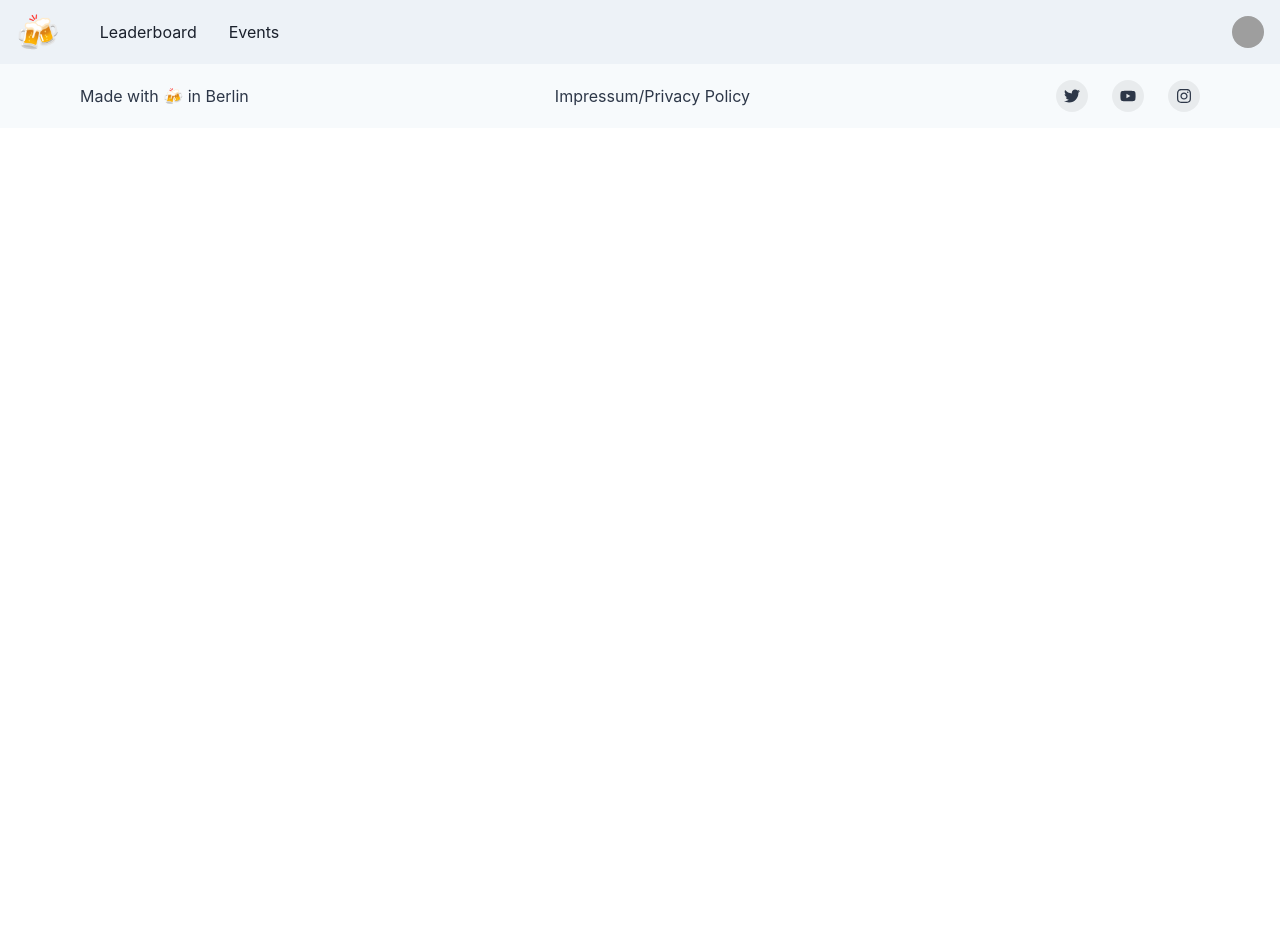
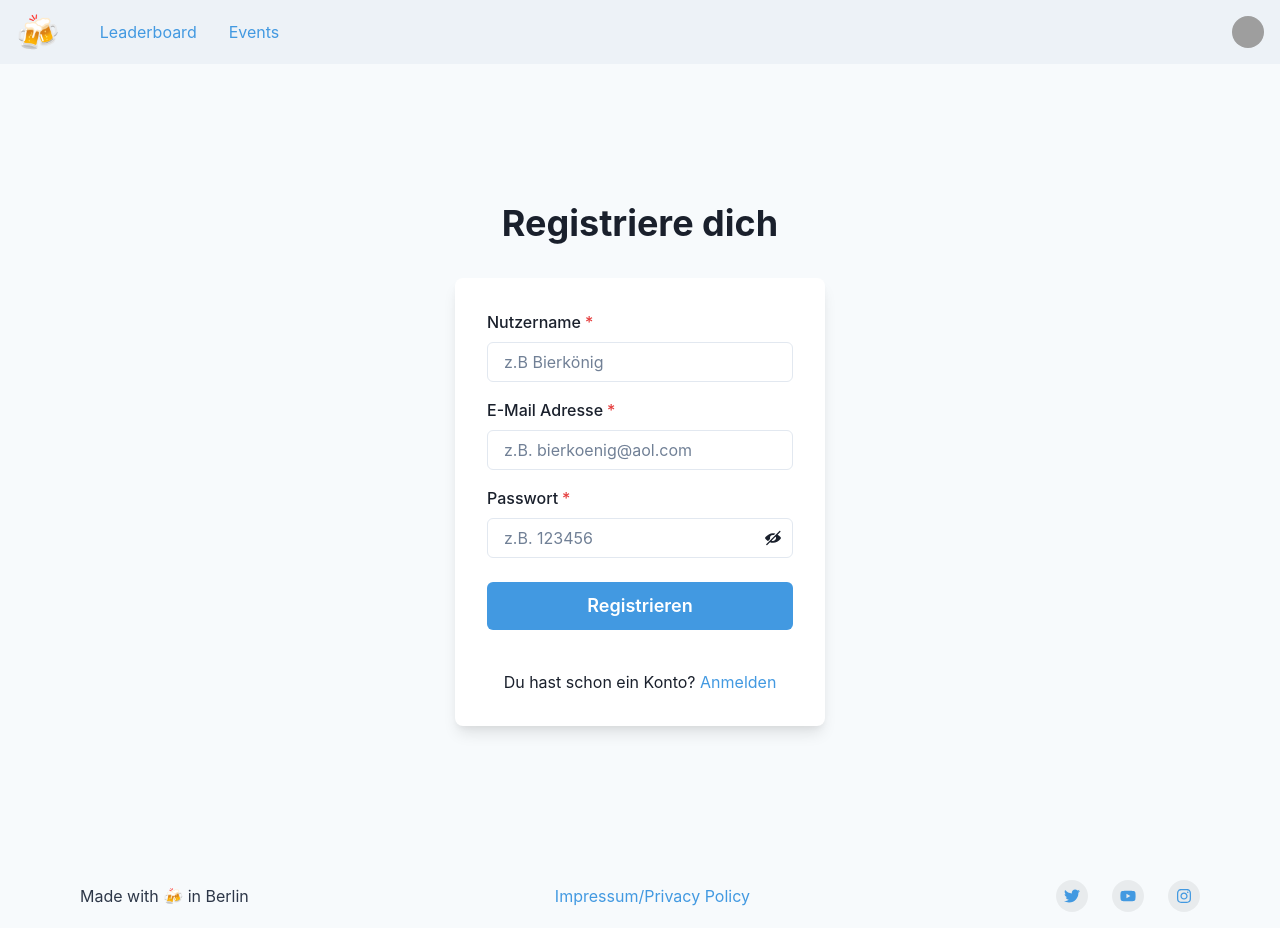
Before and after one commit to dawdlestudios/flunky.beer, a React (Vite) app in the folder client/: page /signup in a window 1280 px wide. Before the commit the page ends 800 px from the top, so only its background shows below. Built offline with nearby package versions, Linux system fonts and the light colour scheme; grey boxes are pictures that could not be loaded.

Commit message:
add morepages
Signed-off-by: Henry Gressmann <mail@henrygressmann.de>

```diff
--- a/client/package.json
+++ b/client/package.json
@@ -25,7 +25,8 @@
     "react-dom": "^18.2.0",
     "react-icons": "^4.7.1",
     "sass": "^1.58.3",
-    "wouter": "^2.10.0"
+    "wouter": "^2.10.0",
+    "zustand": "^4.3.3"
   },
   "devDependencies": {
     "@types/react": "^18.0.27",
--- a/client/src/App.tsx
+++ b/client/src/App.tsx
@@ -1,11 +1,19 @@
 import { Route } from "wouter";
 import { Layout } from "./layout";
 import { IndexPage } from "./pages";
+import LoginPage from "./pages/auth/login";
+import SignupPage from "./pages/auth/signup";
+import { EventsPage } from "./pages/events";
+import { LeaderboardPage } from "./pages/leaderboard";
 
 function App() {
 	return (
 		<Layout>
 			<Route path="/" component={IndexPage} />
+			<Route path="/login" component={LoginPage} />
+			<Route path="/signup" component={SignupPage} />
+			<Route path="/leaderboard" component={LeaderboardPage} />
+			<Route path="/events" component={EventsPage} />
 		</Layout>
 	);
 }
--- a/client/src/global.css
+++ b/client/src/global.css
@@ -12,3 +12,7 @@
   -moz-osx-font-smoothing: grayscale;
   -webkit-text-size-adjust: 100%;
 }
+
+a {
+  color: var(--chakra-colors-blue-400) !important;
+}
--- a/client/src/layout/header.tsx
+++ b/client/src/layout/header.tsx
@@ -4,7 +4,6 @@ import {
 	Flex,
 	Avatar,
 	HStack,
-	Link,
 	IconButton,
 	Button,
 	Menu,
@@ -15,13 +14,25 @@ import {
 	useDisclosure,
 	useColorModeValue,
 	Stack,
+	Link as ChakraLink,
 } from "@chakra-ui/react";
 import { HamburgerIcon, CloseIcon } from "@chakra-ui/icons";
+import { Link } from "wouter";
 
-const Links = ["Leaderboard", "Events"];
+const links = [
+	{
+		href: "/leaderboard",
+		label: "Leaderboard",
+	},
+	{
+		href: "/events",
+		label: "Events",
+	},
+];
 
-const NavLink = ({ children }: { children: ReactNode }) => (
-	<Link
+const NavLink = ({ children, href }: { children: ReactNode; href: string }) => (
+	<Link href={href}>
+		<ChakraLink
 			px={2}
 			py={1}
 			rounded={"md"}
@@ -29,9 +40,9 @@ const NavLink = ({ children }: { children: ReactNode }) => (
 				textDecoration: "none",
 				bg: useColorModeValue("gray.200", "gray.700"),
 			}}
-		href={"#"}
 		>
 			{children}
+		</ChakraLink>
 	</Link>
 );
 
@@ -50,10 +61,16 @@ export default function Header() {
 						onClick={isOpen ? onClose : onOpen}
 					/>
 					<HStack spacing={8} alignItems={"center"}>
-						<Box fontSize={35}>🍻</Box>
+						<Link href={"/"}>
+							<Box cursor={"pointer"} fontSize={35}>
+								🍻
+							</Box>
+						</Link>{" "}
 						<HStack as={"nav"} spacing={4} display={{ base: "none", md: "flex" }}>
-							{Links.map((link) => (
-								<NavLink key={link}>{link}</NavLink>
+							{links.map(({ href, label }) => (
+								<NavLink key={href} href={href}>
+									{label}
+								</NavLink>
 							))}
 						</HStack>
 					</HStack>
@@ -68,10 +85,10 @@ export default function Header() {
 								/>
 							</MenuButton>
 							<MenuList>
-								<MenuItem>Link 1</MenuItem>
-								<MenuItem>Link 2</MenuItem>
+								<MenuItem>Profil</MenuItem>
+								<MenuItem>Teams</MenuItem>
 								<MenuDivider />
-								<MenuItem>Link 3</MenuItem>
+								<MenuItem>Abmelden</MenuItem>
 							</MenuList>
 						</Menu>
 					</Flex>
@@ -80,8 +97,10 @@ export default function Header() {
 				{isOpen ? (
 					<Box pb={4} display={{ md: "none" }}>
 						<Stack as={"nav"} spacing={4}>
-							{Links.map((link) => (
-								<NavLink key={link}>{link}</NavLink>
+							{links.map(({ href, label }) => (
+								<NavLink key={href} href={href}>
+									{label}
+								</NavLink>
 							))}
 						</Stack>
 					</Box>
--- /dev/null
+++ b/client/src/pages/auth/login.tsx
@@ -0,0 +1,53 @@
+import {
+	Flex,
+	Box,
+	FormControl,
+	FormLabel,
+	Input,
+	Checkbox,
+	Stack,
+	Link,
+	Button,
+	Heading,
+	Text,
+	useColorModeValue,
+} from "@chakra-ui/react";
+
+export default function LoginPage() {
+	return (
+		<Flex minH={"100vh"} align={"center"} justify={"center"} bg={useColorModeValue("gray.50", "gray.800")}>
+			<Stack spacing={8} mx={"auto"} maxW={"lg"} py={12} px={6}>
+				<Stack align={"center"}>
+					<Heading fontSize={"4xl"}>Melde dich an</Heading>
+				</Stack>
+				<Box rounded={"lg"} bg={useColorModeValue("white", "gray.700")} boxShadow={"lg"} p={8}>
+					<Stack spacing={4}>
+						<FormControl id="email">
+							<FormLabel>Email address</FormLabel>
+							<Input type="email" />
+						</FormControl>
+						<FormControl id="password">
+							<FormLabel>Password</FormLabel>
+							<Input type="password" />
+						</FormControl>
+						<Stack spacing={10}>
+							<Stack direction={{ base: "column", sm: "row" }} align={"start"} justify={"space-between"}>
+								<Checkbox>Remember me</Checkbox>
+								<Link color={"blue.400"}>Forgot password?</Link>
+							</Stack>
+							<Button
+								bg={"blue.400"}
+								color={"white"}
+								_hover={{
+									bg: "blue.500",
+								}}
+							>
+								Sign in
+							</Button>
+						</Stack>
+					</Stack>
+				</Box>
+			</Stack>
+		</Flex>
+	);
+}
--- /dev/null
+++ b/client/src/pages/auth/signup.tsx
@@ -0,0 +1,77 @@
+import {
+	Flex,
+	Box,
+	FormControl,
+	FormLabel,
+	Input,
+	InputGroup,
+	HStack,
+	InputRightElement,
+	Stack,
+	Button,
+	Heading,
+	Text,
+	useColorModeValue,
+} from "@chakra-ui/react";
+import { useState } from "react";
+import { ViewIcon, ViewOffIcon } from "@chakra-ui/icons";
+import { Link } from "wouter";
+
+export default function SignupPage() {
+	const [showPassword, setShowPassword] = useState(false);
+
+	return (
+		<Flex minH={"100vh"} align={"center"} justify={"center"} bg={useColorModeValue("gray.50", "gray.800")}>
+			<Stack spacing={8} mx={"auto"} maxW={"lg"} py={12} px={6}>
+				<Stack align={"center"}>
+					<Heading fontSize={"4xl"} textAlign={"center"}>
+						Registriere dich
+					</Heading>
+				</Stack>
+				<Box rounded={"lg"} bg={useColorModeValue("white", "gray.700")} boxShadow={"lg"} p={8}>
+					<Stack spacing={4}>
+						<Box>
+							<FormControl id="username" isRequired>
+								<FormLabel>Nutzername</FormLabel>
+								<Input type="text" placeholder="z.B Bierkönig" />
+							</FormControl>
+						</Box>
+						<FormControl id="email" isRequired>
+							<FormLabel>E-Mail Adresse</FormLabel>
+							<Input placeholder="z.B. bierkoenig@aol.com" type="email" />
+						</FormControl>
+						<FormControl id="password" isRequired>
+							<FormLabel>Passwort</FormLabel>
+							<InputGroup>
+								<Input placeholder="z.B. 123456" type={showPassword ? "text" : "password"} />
+								<InputRightElement h={"full"}>
+									<Button variant={"ghost"} onClick={() => setShowPassword((showPassword) => !showPassword)}>
+										{showPassword ? <ViewIcon /> : <ViewOffIcon />}
+									</Button>
+								</InputRightElement>
+							</InputGroup>
+						</FormControl>
+						<Stack spacing={10} pt={2}>
+							<Button
+								loadingText="Submitting"
+								size="lg"
+								bg={"blue.400"}
+								color={"white"}
+								_hover={{
+									bg: "blue.500",
+								}}
+							>
+								Registrieren
+							</Button>
+						</Stack>
+						<Stack pt={6}>
+							<Text align={"center"}>
+								Du hast schon ein Konto? <Link href="/login">Anmelden</Link>
+							</Text>
+						</Stack>
+					</Stack>
+				</Box>
+			</Stack>
+		</Flex>
+	);
+}
--- /dev/null
+++ b/client/src/pages/events.tsx
@@ -0,0 +1,9 @@
+import { Stack } from "@chakra-ui/react";
+
+export const EventsPage = () => {
+	return (
+		<Stack minH={"calc(100vh - 4rem)"} direction={{ base: "column", md: "row" }}>
+			<h1>Events</h1>
+		</Stack>
+	);
+};
--- a/client/src/pages/index.tsx
+++ b/client/src/pages/index.tsx
@@ -1,7 +1,7 @@
-import { DefaultParams, RouteComponentProps } from "wouter";
+import { DefaultParams, Link, RouteComponentProps } from "wouter";
 import { Button, Flex, Heading, Image, Stack, Text, useBreakpointValue } from "@chakra-ui/react";
 
-export const IndexPage = ({}: RouteComponentProps<DefaultParams>) => {
+export const IndexPage = ({ params }: RouteComponentProps<DefaultParams>) => {
 	return (
 		<Stack minH={"calc(100vh - 4rem)"} direction={{ base: "column", md: "row" }}>
 			<Flex p={8} flex={1} align={"center"} justify={"center"}>
@@ -32,6 +32,7 @@ export const IndexPage = ({}: RouteComponentProps<DefaultParams>) => {
 						Prost! Mach dich bereit für das ultimative Bierball-Turnier!
 					</Text>
 					<Stack direction={{ base: "column", md: "row" }} spacing={4}>
+						<Link href="/signup">
 							<Button
 								rounded={"full"}
 								bg={"blue.400"}
@@ -42,7 +43,10 @@ export const IndexPage = ({}: RouteComponentProps<DefaultParams>) => {
 							>
 								Registrieren
 							</Button>
+						</Link>
+						<Link href="/login">
 							<Button rounded={"full"}>Anmelden</Button>
+						</Link>
 					</Stack>
 				</Stack>
 			</Flex>
--- /dev/null
+++ b/client/src/pages/leaderboard.tsx
@@ -0,0 +1,9 @@
+import { Stack } from "@chakra-ui/react";
+
+export const LeaderboardPage = () => {
+	return (
+		<Stack minH={"calc(100vh - 4rem)"} direction={{ base: "column", md: "row" }}>
+			<h1>Leaderboard</h1>
+		</Stack>
+	);
+};
```
Also changed, not shown: 1 other file (tests, documents, lock files or other folders). Lines whose indentation alone changed are shown as unchanged.
